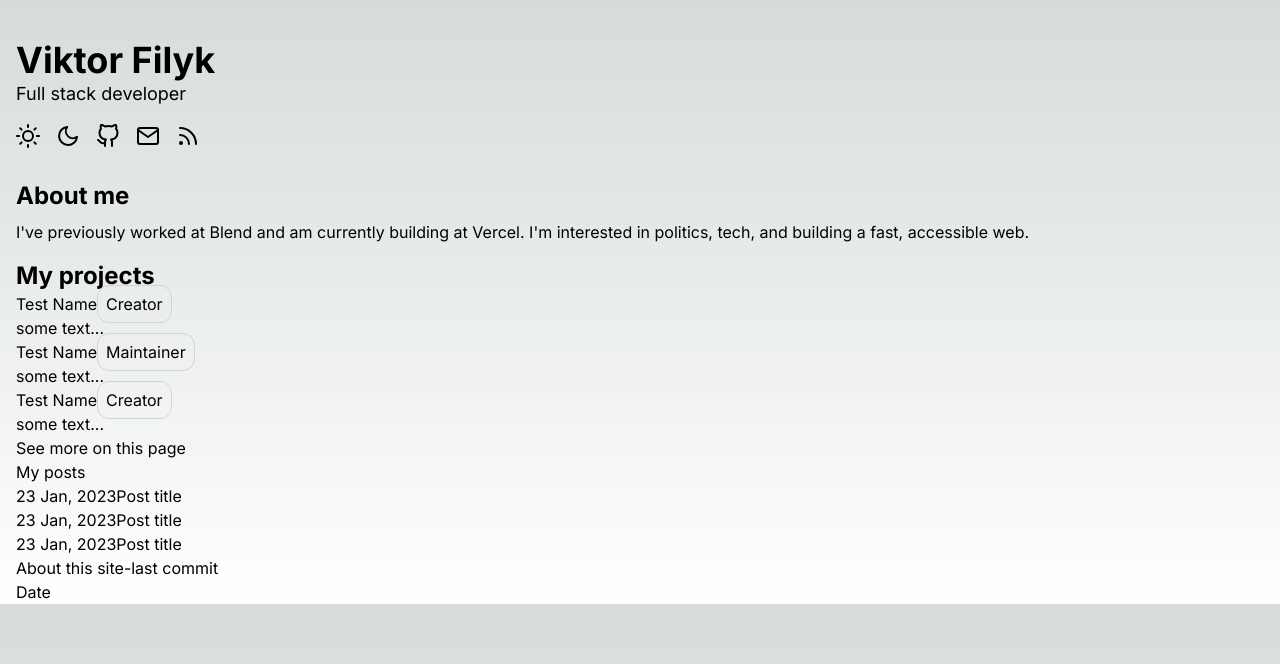
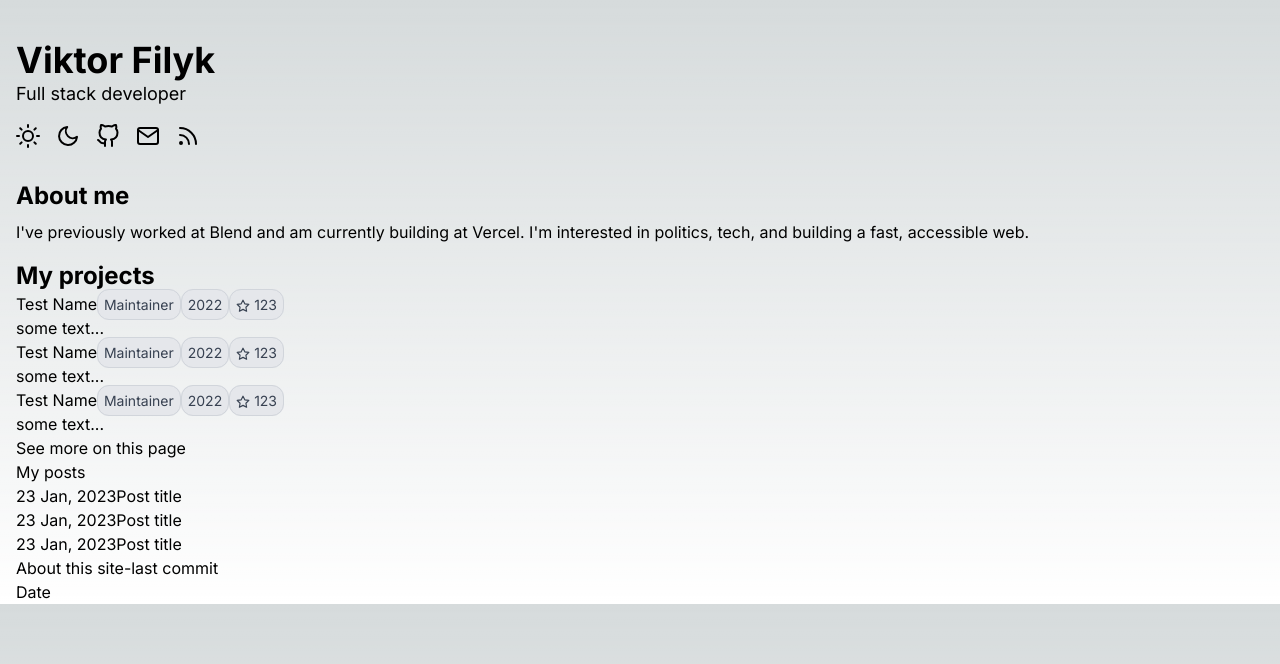
Before and after one commit to viktorfilyk4/blog-with-nextjs, a Next.js app: page / in a window 1280 px wide. Shown: the top 664 px of the page. Built offline with nearby package versions, Linux system fonts and the light colour scheme.

Commit message:
Made project badges; configured prettier;

```diff
--- /dev/null
+++ b/src/app/components/project-badge-github.tsx
@@ -0,0 +1,16 @@
+import { Star } from "react-feather"
+
+type ProjectBadgeGithubProps = {
+  starsCount: number
+  repositoryUrl: string
+}
+
+export default function ProjectBadgeGithub({
+  starsCount, repositoryUrl
+}: ProjectBadgeGithubProps) {
+  return (
+    <a href={repositoryUrl} target='_blank' className='border border-solid rounded-xl border-gray-300 text-sm p-1.5 text-gray-700 bg-gray-200 hover:bg-gray-300 hover:cursor-pointer'>
+      <Star className='inline-block text-gray-700 w-3.5 h-3.5' /> {starsCount}
+    </a>
+  )
+}
--- /dev/null
+++ b/src/app/components/project-badge-role.tsx
@@ -0,0 +1,11 @@
+type ProjectBadgeRoleProps = {
+  role: string
+}
+
+export default function ProjectBadgeRole({ role }: ProjectBadgeRoleProps) {
+  return (
+    <span className='border border-solid rounded-xl border-gray-300 text-sm p-1.5 text-gray-700 bg-gray-200'>
+      {role}
+    </span>
+  )
+}
--- /dev/null
+++ b/src/app/components/project-badge-years.tsx
@@ -0,0 +1,14 @@
+type ProjectBadgeYearsProps = {
+  yearsOfActivity: string
+
+}
+
+export default function ProjectBadgeYears({
+  yearsOfActivity,
+}: ProjectBadgeYearsProps) {
+  return (
+    <span className='border border-solid rounded-xl border-gray-300 text-sm p-1.5 text-gray-700 bg-gray-200'>
+      {yearsOfActivity}
+    </span>
+  )
+}
--- a/src/app/components/project-badge.tsx
+++ /dev/null
@@ -1,10 +0,0 @@
-type ProjectBadgeProps = {
-    role?: 'Maintainer' | 'Creator'
-    yearsOfActivity?: string
-}
-
-export default function ProjectBadge({ role, yearsOfActivity }: ProjectBadgeProps) {
-    return (
-        <span className="p-2 border border-solid rounded-xl border-gray-300">{role || yearsOfActivity || ''}</span>
-    )
-}
--- a/src/app/components/project.tsx
+++ b/src/app/components/project.tsx
@@ -1,5 +1,7 @@
 import { Role } from "../types"
-import ProjectBadge from "./project-badge"
+import ProjectBadgeGithub from "./project-badge-github"
+import ProjectBadgeRole from "./project-badge-role"
+import ProjectBadgeYears from "./project-badge-years"
 
 type ProjectProps = {
   name: string
@@ -8,12 +10,19 @@ type ProjectProps = {
   description: string
 }
 
-export default function Project({ name, role, stars, description }: ProjectProps) {
+export default function Project({
+  name,
+  role,
+  stars,
+  description,
+}: ProjectProps) {
   return (
     <div>
       <div>
-        <a href="#">{name}</a>
-        <ProjectBadge role={role} />
+        <a href='#'>{name}</a>
+        <ProjectBadgeRole role='Maintainer' />
+        <ProjectBadgeYears yearsOfActivity='2022' />
+        <ProjectBadgeGithub starsCount={123} repositoryUrl="https://github.com" />
       </div>
       <p>{description}</p>
     </div>
```
